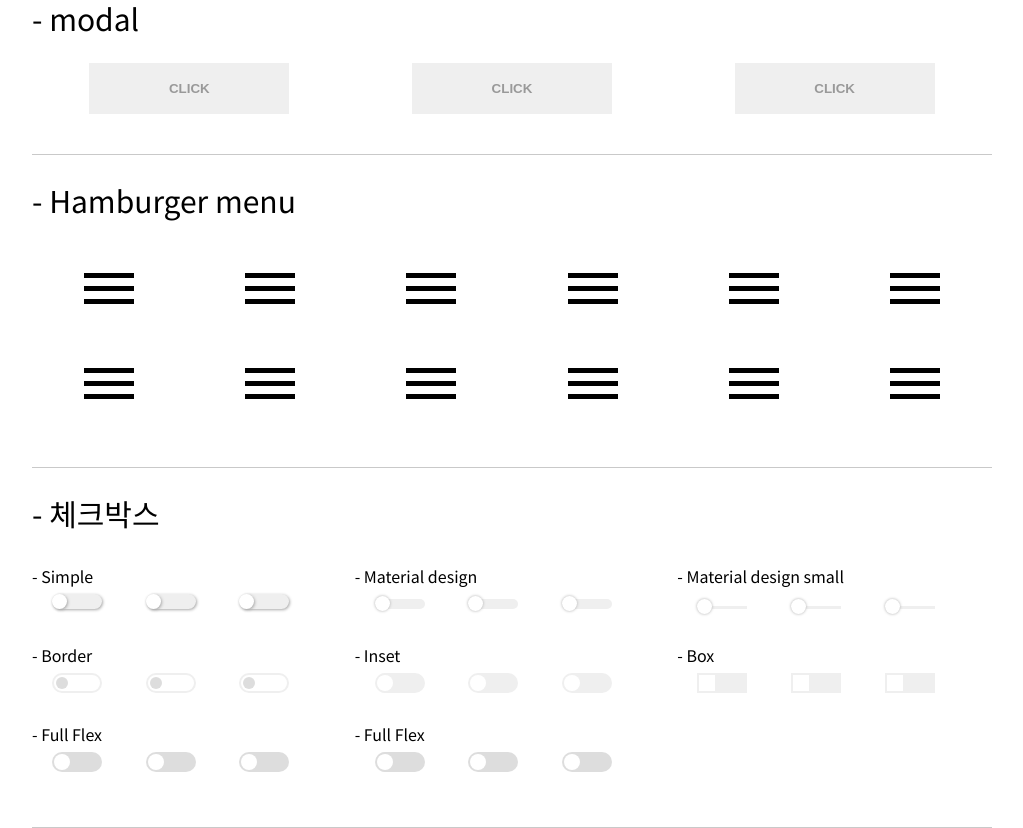
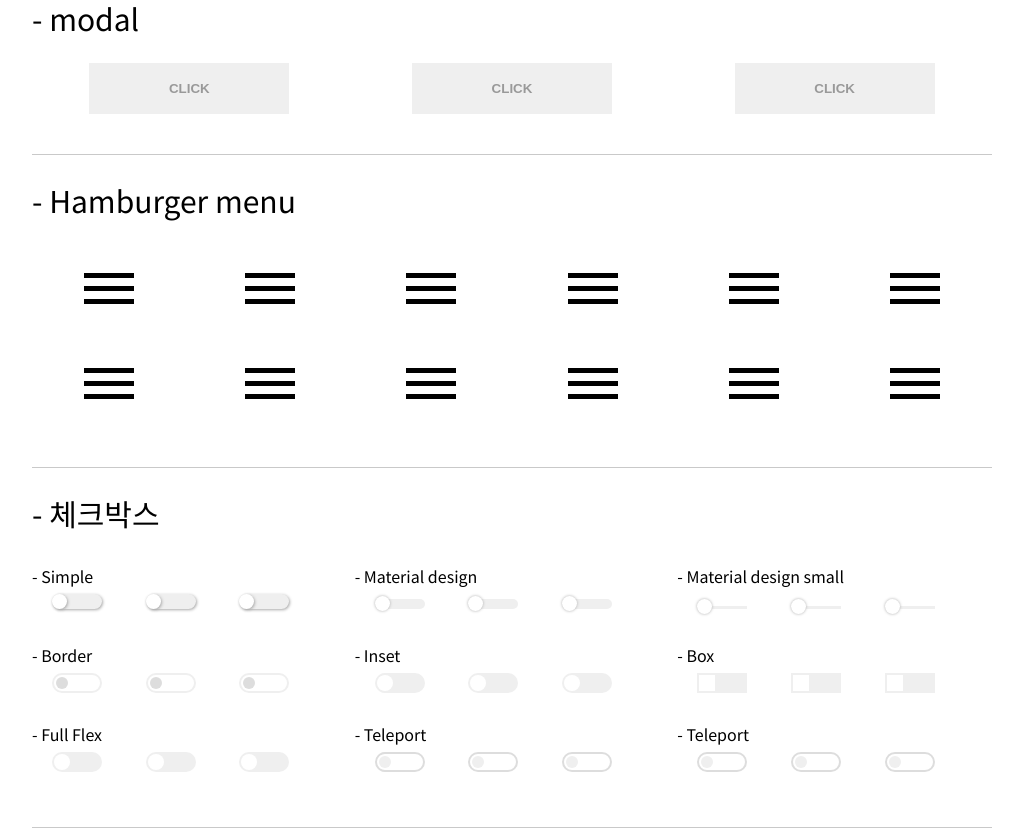
Before and after one commit to lmkygl/ui-pack, a website with bundled scripts: page src/index.html in a window 1280 px wide. Shown: the part 2072-2900 px from the top of the page, without its empty margins (128-1151 px from the left). Built offline with nearby package versions, Linux system fonts and the light colour scheme.

Commit message:
checkbox ui

```diff
--- a/src/css/module/ui-checkbox.scss
+++ b/src/css/module/ui-checkbox.scss
@@ -270,7 +270,7 @@ label {
         }
     }
     &+label {
-        background-color: #ddd;
+        background-color: $box-bg;
         border-radius: 20px;
         &:after {
             background-color: #fff;
@@ -282,3 +282,39 @@ label {
         }
     }
 }
+/* teleport */
+#teleport1,#teleport2,#teleport3{
+    &:checked+label{
+      &.red{border-color: #ECA9A7;&:before{background-color: #D9534F;}}
+      &.green{border-color: #AEDCAE;&:before{background-color: #5CB85C;}}
+      &:after{
+        left: -13px;
+      }
+      &:before{
+        width: 12px;
+        height: 12px;
+        left: calc(100% - 15px);
+      }
+    }
+    &+label{
+      border: 2px solid #ddd;
+      border-radius: 20px;
+      overflow: hidden;
+      &:after{
+        background-color:$box-bg;
+        border-radius: 10px;
+        width: 12px;
+        height: 12px;
+        top: 2px;
+        left: 2px;
+      }
+      &:before{
+        background-color: $box-bg;
+        border-radius: 10px;
+        left: 100%;
+        width: 12px;
+        height: 12px;
+        top: 2px;
+      }
+    }
+  }
--- a/src/index.html
+++ b/src/index.html
@@ -668,14 +668,27 @@
                         </li>
                         <li class="grid__inner">
                             <div class="grid__inner__item">
-                                <h4 class="ui__pack__sub__title">- Full Flex</h4>
+                                <h4 class="ui__pack__sub__title">- Teleport</h4>
                                 <div class="input__wrap">
-                                    <input type="checkbox" id="full_flex1" name="full_flex1" />
-                                    <label for="full_flex1"></label>
-                                    <input type="checkbox" id="full_flex2" name="full_flex2" />
-                                    <label for="full_flex2" class="red"></label>
-                                    <input type="checkbox" id="full_flex3" name="full_flex3" />
-                                    <label for="full_flex3" class="green"></label>
+                                    <input type="checkbox" id="teleport1" name="teleport1" />
+                                    <label for="teleport1"></label>
+                                    <input type="checkbox" id="teleport2" name="teleport2" />
+                                    <label for="teleport2" class="red"></label>
+                                    <input type="checkbox" id="teleport3" name="teleport3" />
+                                    <label for="teleport3" class="green"></label>
+                                </div>
+                            </div>
+                        </li>
+                        <li class="grid__inner">
+                            <div class="grid__inner__item">
+                                <h4 class="ui__pack__sub__title">- Teleport</h4>
+                                <div class="input__wrap">
+                                    <input type="checkbox" id="teleport1" name="teleport1" />
+                                    <label for="teleport1"></label>
+                                    <input type="checkbox" id="teleport2" name="teleport2" />
+                                    <label for="teleport2" class="red"></label>
+                                    <input type="checkbox" id="teleport3" name="teleport3" />
+                                    <label for="teleport3" class="green"></label>
                                 </div>
                             </div>
                         </li>
```
Also changed, not shown: src/css/index.css.
